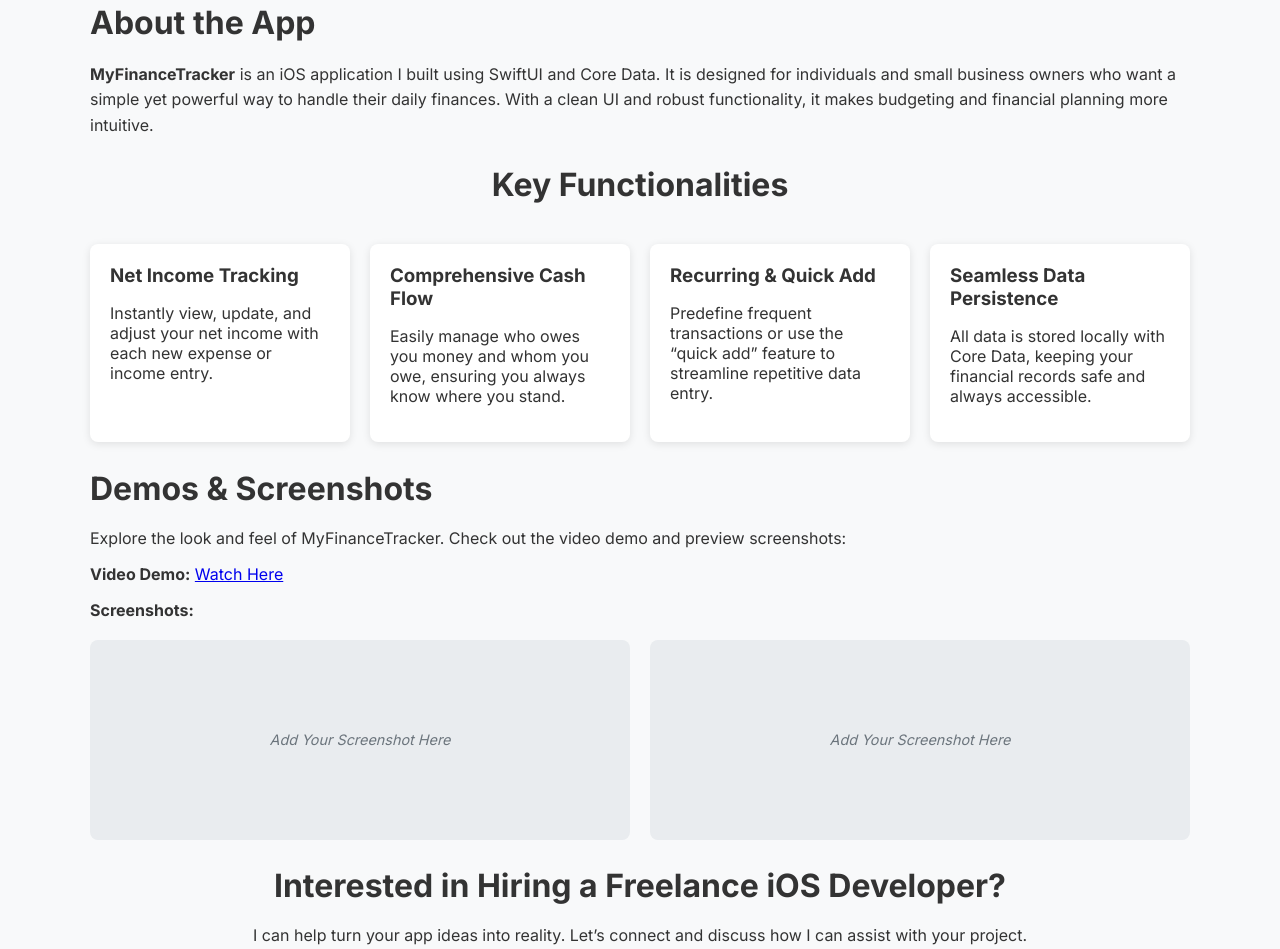
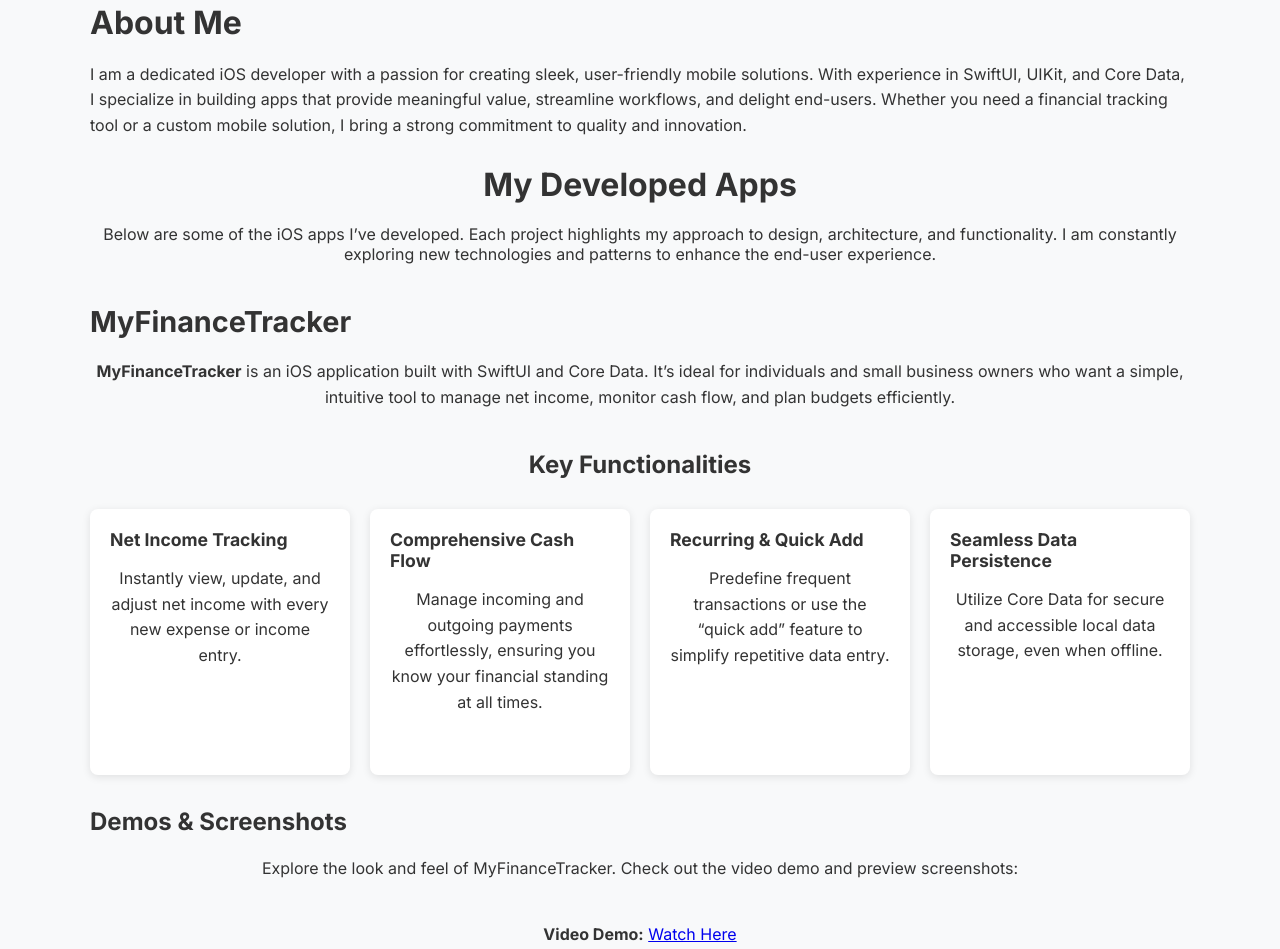
Before and after one commit to mattcw9090/mattcw9090.github.io, a plain HTML site: page index.html in a window 1280 px wide. Shown: the part 520-1469 px from the top of the page. Drawn offline with Linux system fonts and the light colour scheme.

Commit message:
Changed website structure to accomodate for more apps i will be creating

```diff
--- a/css/main.css
+++ b/css/main.css
@@ -107,11 +107,37 @@ body {
     line-height: 1.6;
 }
 
-/* Features Section */
-.features-section h2 {
+/* Apps Section */
+.apps-section h2 {
+    font-size: 2rem;
+    margin-bottom: 20px;
     text-align: center;
-    font-size: 2rem;
+}
+
+.apps-section p {
+    text-align: center;
     margin-bottom: 40px;
+}
+
+.app-showcase {
+    margin-bottom: 60px;
+}
+
+.app-showcase h3 {
+    font-size: 1.8rem;
+    margin-bottom: 20px;
+}
+
+.app-showcase p {
+    line-height: 1.6;
+    margin-bottom: 40px;
+}
+
+/* Features Section (within Apps) */
+.features-section h4 {
+    text-align: center;
+    font-size: 1.5rem;
+    margin-bottom: 30px;
 }
 
 .features-grid {
@@ -133,14 +159,15 @@ body {
     box-shadow: 0 10px 20px rgba(0,0,0,0.1);
 }
 
-.feature-card h3 {
+.feature-card h5 {
     margin-top: 0;
     margin-bottom: 15px;
+    font-size: 1.1rem;
 }
 
-/* Demos Section */
-.demos-section h2 {
-    font-size: 2rem;
+/* Demos Section (within Apps) */
+.demos-section h4 {
+    font-size: 1.5rem;
     margin-bottom: 20px;
 }
 
--- a/index.html
+++ b/index.html
@@ -3,7 +3,7 @@
 <head>
     <meta charset="UTF-8" />
     <meta name="viewport" content="width=device-width, initial-scale=1.0"/>
-    <title>MyFinanceTracker - iOS Portfolio</title>
+    <title>iOS Developer Portfolio</title>
     <!-- Google Fonts -->
     <link href="https://fonts.googleapis.com/css2?family=Inter:wght@400;600;700&display=swap" rel="stylesheet">
     <!-- CSS -->
@@ -13,11 +13,10 @@
     <!-- Navigation Bar -->
     <nav class="navbar">
         <div class="container nav-container">
-            <a href="#" class="nav-brand">MyFinanceTracker</a>
+            <a href="#" class="nav-brand">Your Name</a>
             <ul class="nav-links">
                 <li><a href="#about">About</a></li>
-                <li><a href="#features">Features</a></li>
-                <li><a href="#demos">Demos</a></li>
+                <li><a href="#apps">My Developed Apps</a></li>
                 <li><a href="#contact">Contact</a></li>
             </ul>
         </div>
@@ -26,44 +25,54 @@
     <!-- Hero Section -->
     <header class="hero-section">
         <div class="container hero-container">
-            <h1>Track Your Finances with Ease</h1>
-            <p>A comprehensive iOS solution to monitor net income, manage cash flow, and plan your budget efficiently.</p>
-            <a href="#contact" class="btn btn-primary">Hire Me</a>
+            <h1>Freelance iOS Developer</h1>
+            <p>Building intuitive, performant, and reliable iOS applications that help individuals and businesses thrive.</p>
+            <a href="#contact" class="btn btn-primary">Let’s Work Together</a>
         </div>
     </header>
 
     <!-- About Section -->
     <section id="about" class="about-section container fade-in-on-scroll">
-        <h2>About the App</h2>
-        <p><strong>MyFinanceTracker</strong> is an iOS application I built using SwiftUI and Core Data. It is designed for individuals and small business owners who want a simple yet powerful way to handle their daily finances. With a clean UI and robust functionality, it makes budgeting and financial planning more intuitive.</p>
+        <h2>About Me</h2>
+        <p>I am a dedicated iOS developer with a passion for creating sleek, user-friendly mobile solutions. With experience in SwiftUI, UIKit, and Core Data, I specialize in building apps that provide meaningful value, streamline workflows, and delight end-users. Whether you need a financial tracking tool or a custom mobile solution, I bring a strong commitment to quality and innovation.</p>
     </section>
 
-    <!-- Features Section -->
-    <section id="features" class="features-section container fade-in-on-scroll">
-        <h2>Key Functionalities</h2>
+    <!-- My Developed Apps Section -->
+    <section id="apps" class="apps-section container fade-in-on-scroll">
+        <h2>My Developed Apps</h2>
+        <p>Below are some of the iOS apps I’ve developed. Each project highlights my approach to design, architecture, and functionality. I am constantly exploring new technologies and patterns to enhance the end-user experience.</p>
+
+        <!-- Example App: MyFinanceTracker -->
+        <div class="app-showcase">
+            <h3>MyFinanceTracker</h3>
+            <p><strong>MyFinanceTracker</strong> is an iOS application built with SwiftUI and Core Data. It’s ideal for individuals and small business owners who want a simple, intuitive tool to manage net income, monitor cash flow, and plan budgets efficiently.</p>
+
+            <!-- Features Section for MyFinanceTracker -->
+            <div class="features-section fade-in-on-scroll">
+                <h4>Key Functionalities</h4>
                 <div class="features-grid">
                     <div class="feature-card">
-                <h3>Net Income Tracking</h3>
-                <p>Instantly view, update, and adjust your net income with each new expense or income entry.</p>
+                        <h5>Net Income Tracking</h5>
+                        <p>Instantly view, update, and adjust net income with every new expense or income entry.</p>
                     </div>
                     <div class="feature-card">
-                <h3>Comprehensive Cash Flow</h3>
-                <p>Easily manage who owes you money and whom you owe, ensuring you always know where you stand.</p>
+                        <h5>Comprehensive Cash Flow</h5>
+                        <p>Manage incoming and outgoing payments effortlessly, ensuring you know your financial standing at all times.</p>
                     </div>
                     <div class="feature-card">
-                <h3>Recurring & Quick Add</h3>
-                <p>Predefine frequent transactions or use the “quick add” feature to streamline repetitive data entry.</p>
+                        <h5>Recurring & Quick Add</h5>
+                        <p>Predefine frequent transactions or use the “quick add” feature to simplify repetitive data entry.</p>
                     </div>
                     <div class="feature-card">
-                <h3>Seamless Data Persistence</h3>
-                <p>All data is stored locally with Core Data, keeping your financial records safe and always accessible.</p>
+                        <h5>Seamless Data Persistence</h5>
+                        <p>Utilize Core Data for secure and accessible local data storage, even when offline.</p>
                     </div>
                 </div>
-    </section>
+            </div>
 
-    <!-- Demo Section -->
-    <section id="demos" class="demos-section container fade-in-on-scroll">
-        <h2>Demos & Screenshots</h2>
+            <!-- Demo Section for MyFinanceTracker -->
+            <div class="demos-section fade-in-on-scroll">
+                <h4>Demos & Screenshots</h4>
                 <p>Explore the look and feel of MyFinanceTracker. Check out the video demo and preview screenshots:</p>
                 <p><strong>Video Demo:</strong> <a href="https://example.com/myfinancetracker-demo" target="_blank">Watch Here</a></p>
                 <p><strong>Screenshots:</strong></p>
@@ -71,12 +80,16 @@
                     <div class="screenshot-placeholder">Add Your Screenshot Here</div>
                     <div class="screenshot-placeholder">Add Your Screenshot Here</div>
                 </div>
+            </div>
+        </div>
+
+        <!-- Additional apps can be added here in a similar format as MyFinanceTracker -->
     </section>
 
     <!-- Contact Section -->
     <section id="contact" class="contact-section container fade-in-on-scroll">
-        <h2>Interested in Hiring a Freelance iOS Developer?</h2>
-        <p>I can help turn your app ideas into reality. Let’s connect and discuss how I can assist with your project.</p>
+        <h2>Let’s Discuss Your Project</h2>
+        <p>If you’re looking for a freelance iOS developer to turn your ideas into reality, I’d love to hear from you. Let’s connect and discuss how I can assist with your project.</p>
         <form action="mailto:your-email@example.com" method="post" enctype="text/plain" class="contact-form">
             <input type="text" name="name" placeholder="Your Name" required />
             <input type="email" name="email" placeholder="Your Email" required />
```
Lines whose indentation alone changed are shown as unchanged.
